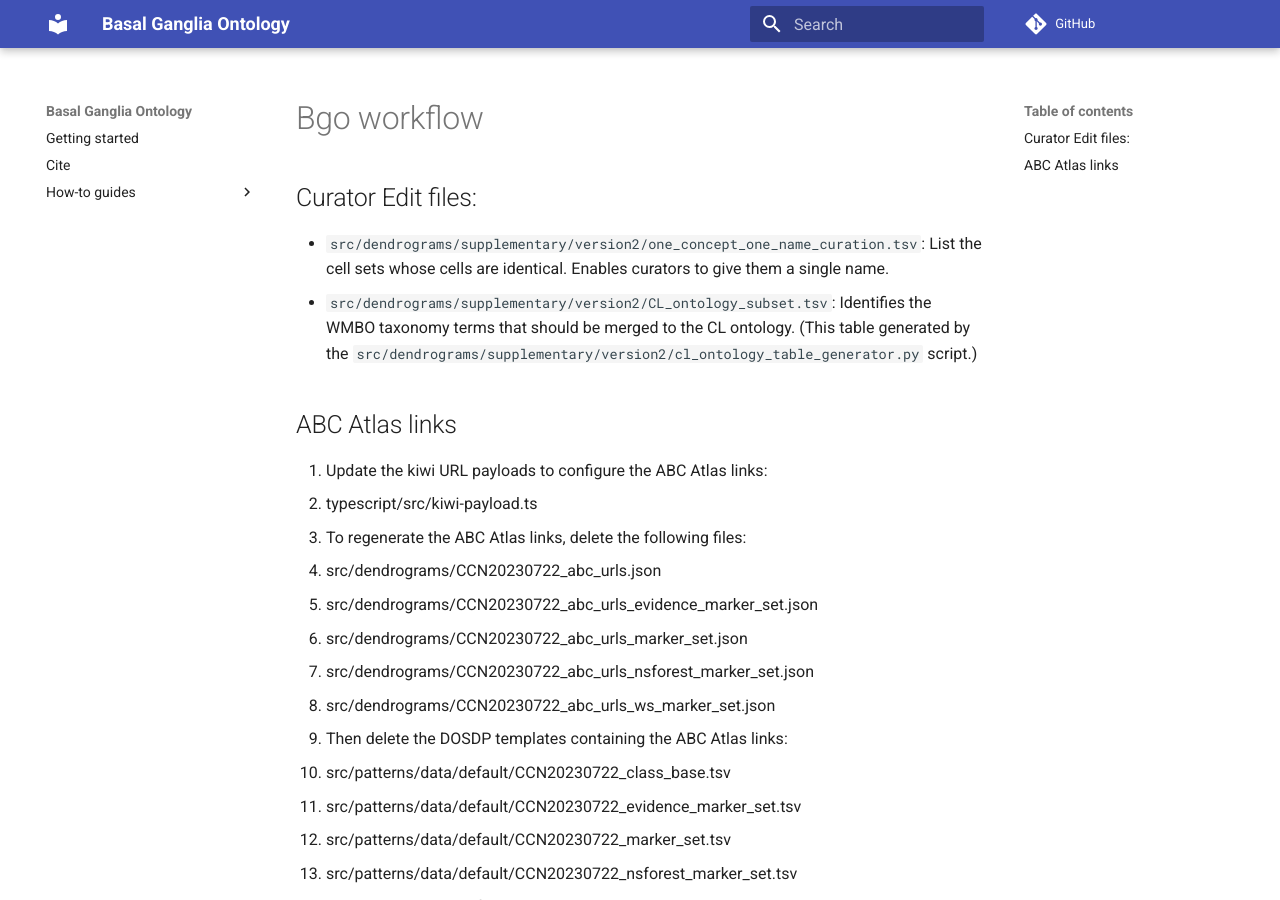
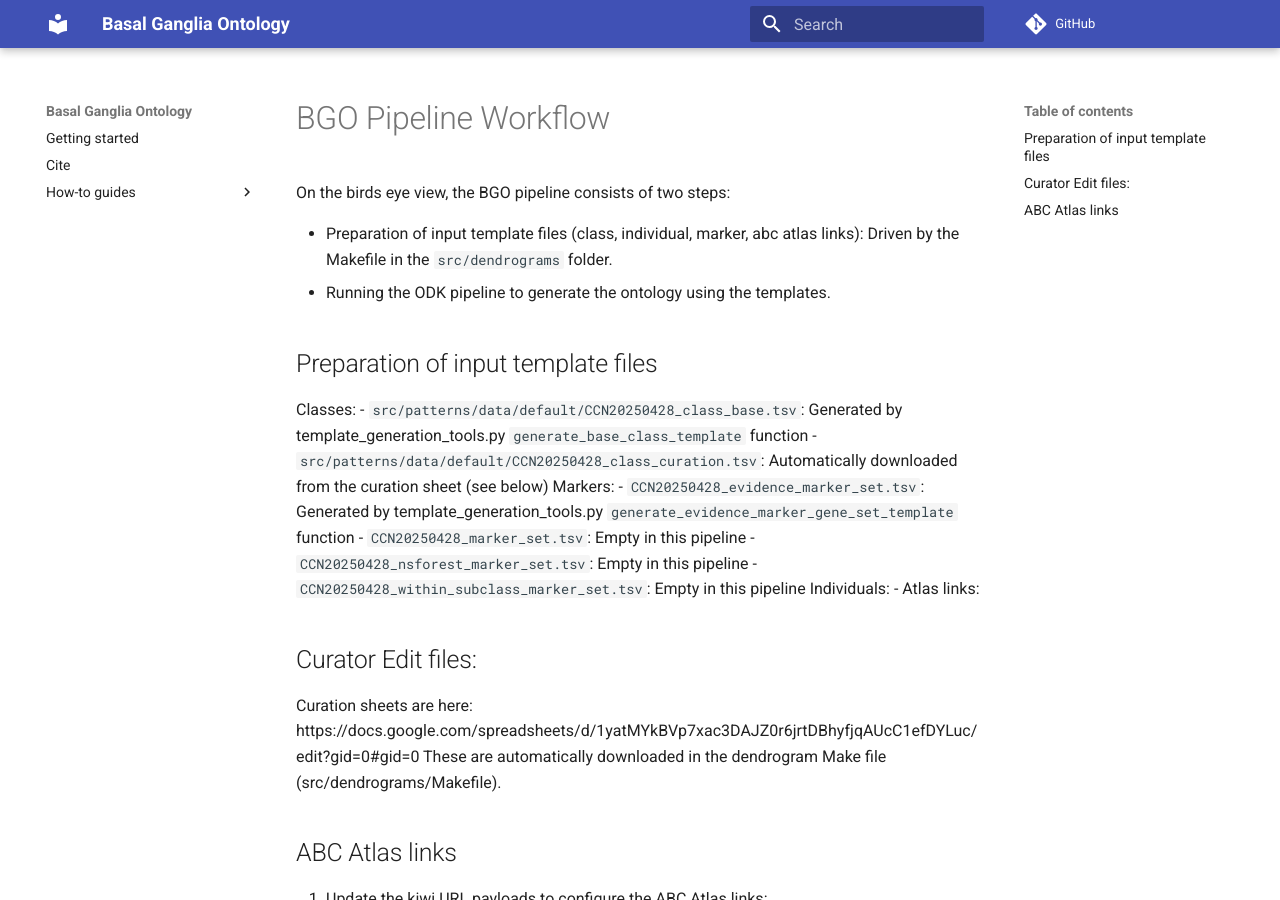
Before and after one commit to Cellular-Semantics/hmba_basal_ganglia_ontology, an MkDocs documentation site: the page built from docs/bgo_workflow.md, in a window 1280 px wide and 900 px high. Built offline with MkDocs 1.6.1 and Material for MkDocs 9.7.7, drawn with Linux system fonts in a browser that asks for light colours; comment, search, counter and statistics services are not loaded.

Commit message:
individuals template updated

```diff
--- a/docs/bgo_workflow.md
+++ b/docs/bgo_workflow.md
@@ -1,6 +1,28 @@
+# BGO Pipeline Workflow
+
+On the birds eye view, the BGO pipeline consists of two steps:
+
+- Preparation of input template files (class, individual, marker, abc atlas links): Driven by the Makefile in the `src/dendrograms` folder.
+- Running the ODK pipeline to generate the ontology using the templates.
+
+## Preparation of input template files
+
+Classes:
+- `src/patterns/data/default/CCN20250428_class_base.tsv`: Generated by template_generation_tools.py `generate_base_class_template` function
+- `src/patterns/data/default/CCN20250428_class_curation.tsv`: Automatically downloaded from the curation sheet (see below)
+Markers:
+- `CCN20250428_evidence_marker_set.tsv`: Generated by template_generation_tools.py `generate_evidence_marker_gene_set_template` function
+- `CCN20250428_marker_set.tsv`: Empty in this pipeline
+- `CCN20250428_nsforest_marker_set.tsv`: Empty in this pipeline
+- `CCN20250428_within_subclass_marker_set.tsv`: Empty in this pipeline
+Individuals:
+-
+Atlas links:
+
 ## Curator Edit files:
-- `src/dendrograms/supplementary/version2/one_concept_one_name_curation.tsv`: List the cell sets whose cells are identical. Enables curators to give them a single name.
-- `src/dendrograms/supplementary/version2/CL_ontology_subset.tsv`: Identifies the WMBO taxonomy terms that should be merged to the CL ontology. (This table generated by the `src/dendrograms/supplementary/version2/cl_ontology_table_generator.py` script.)
+
+Curation sheets are here: https://docs.google.com/spreadsheets/d/1yatMYkBVp7xac3DAJZ0r6jrtDBhyfjqAUcC1efDYLuc/edit?gid=0#gid=0
+These are automatically downloaded in the dendrogram Make file (src/dendrograms/Makefile).
 
 ## ABC Atlas links
 1. Update the kiwi URL payloads to configure the ABC Atlas links:
```
Also changed, not shown: 1 other file.
